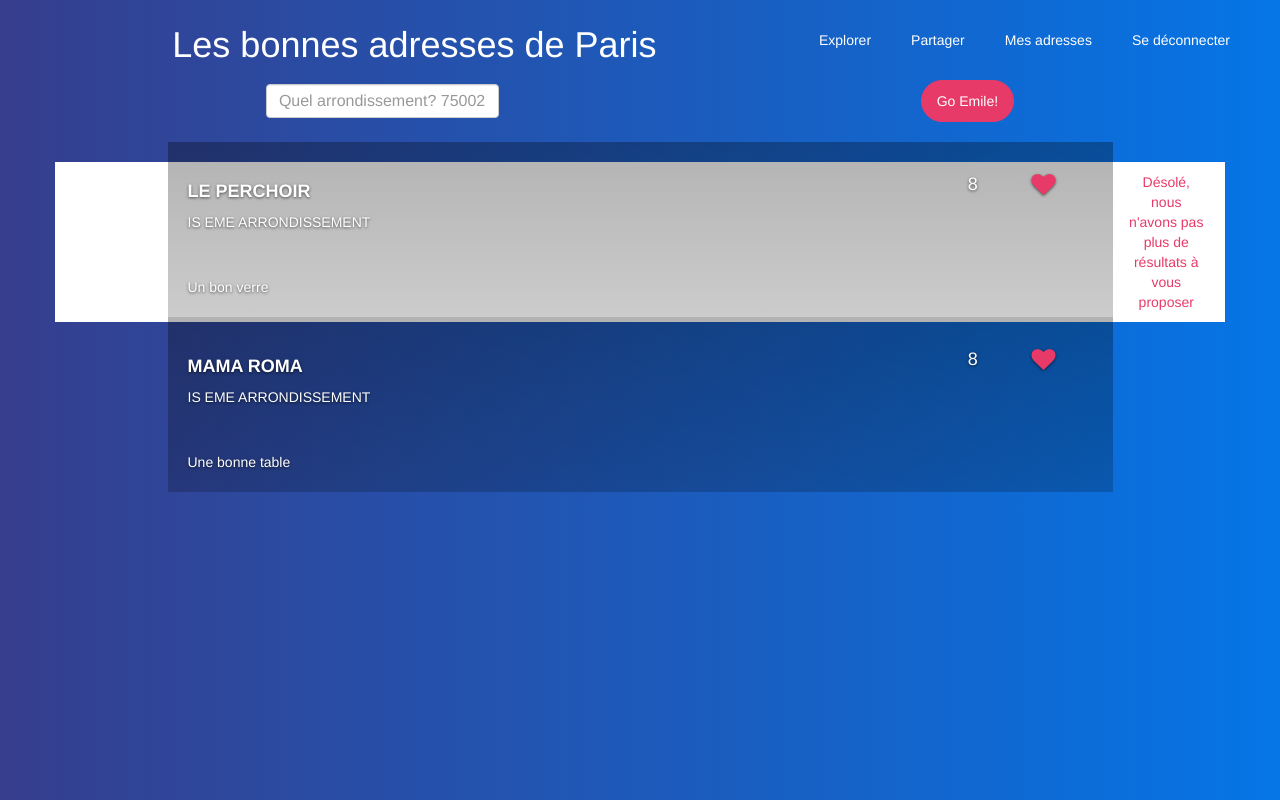
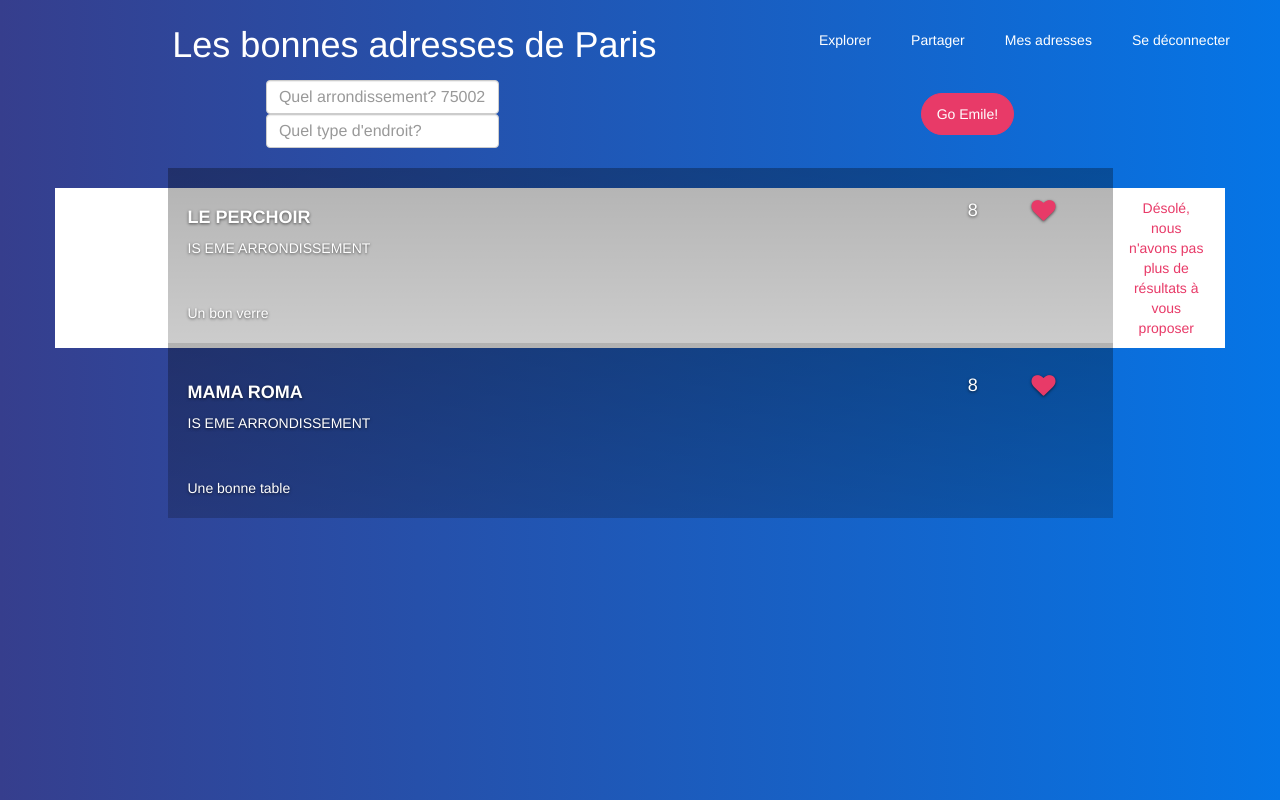
Before and after one commit to PierreGirbau/Emile_et_une_adresse, a Rails app: page /places in a window 1280 px wide. Run offline with Rails 7, Linux system fonts and the light colour scheme; a user stored in the database is signed in; data comes from the database, SQL or seed files in the repository; style sheets or scripts are compiled from the project's sources; some libraries are stand-ins or nearby versions.

Commit message:
encore quelques petits trucs à faire sur cette branche

```diff
--- a/app/controllers/places_controller.rb
+++ b/app/controllers/places_controller.rb
@@ -4,8 +4,8 @@ class PlacesController < ApplicationController
 
   def index
     @places = Place.all
-    if params[:query].present?
-      @places = Place.where(address: params[:query])
+    if (params[:query].present? && params[:query_2].present?)
+      @places = Place.where(address: params[:query], type_of_place: params[:query_2])
     else
       @places = Place.all
     end
--- a/app/models/place.rb
+++ b/app/models/place.rb
@@ -1,7 +1,7 @@
 class Place < ApplicationRecord
   include PgSearch
-    pg_search_scope :search_by_address,
-      against: [ :address ]
+    pg_search_scope :search,
+      against: [ :address, :type_of_place ]
 
   validates :type_of_place, :address, :name, presence: true
   has_many :details, dependent: :destroy
--- a/app/views/places/index.html.erb
+++ b/app/views/places/index.html.erb
@@ -9,6 +9,11 @@
               params[:query],
               class: "form-control",
               placeholder: "Quel arrondissement? 75002? 75003?..."
+            %>
+            <%= text_field_tag :query_2,
+              params[:query_2],
+              class: "form-control",
+              placeholder: "Quel type d'endroit?"
             %>
         </div>
         <div class="search-button">
```
